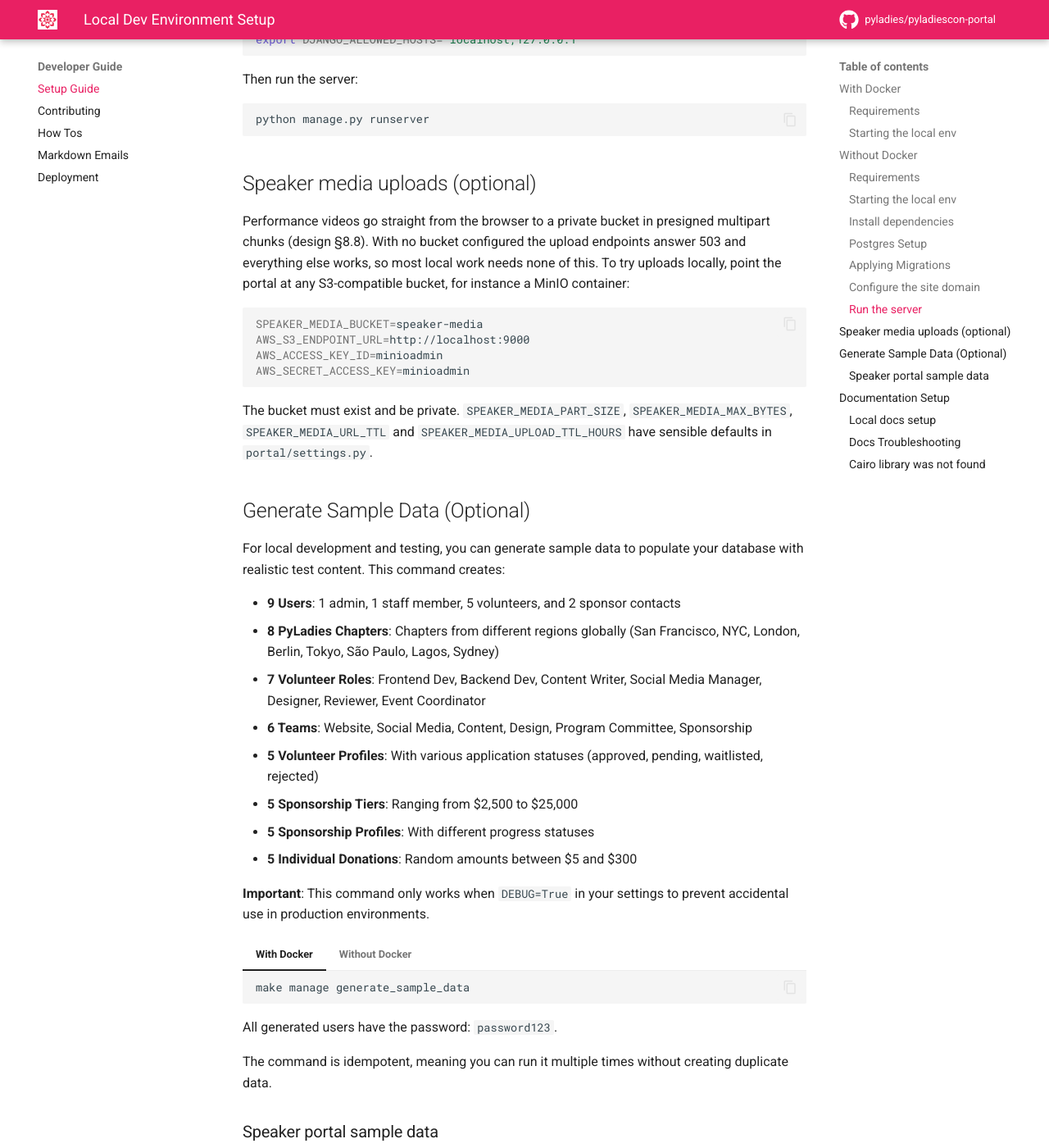
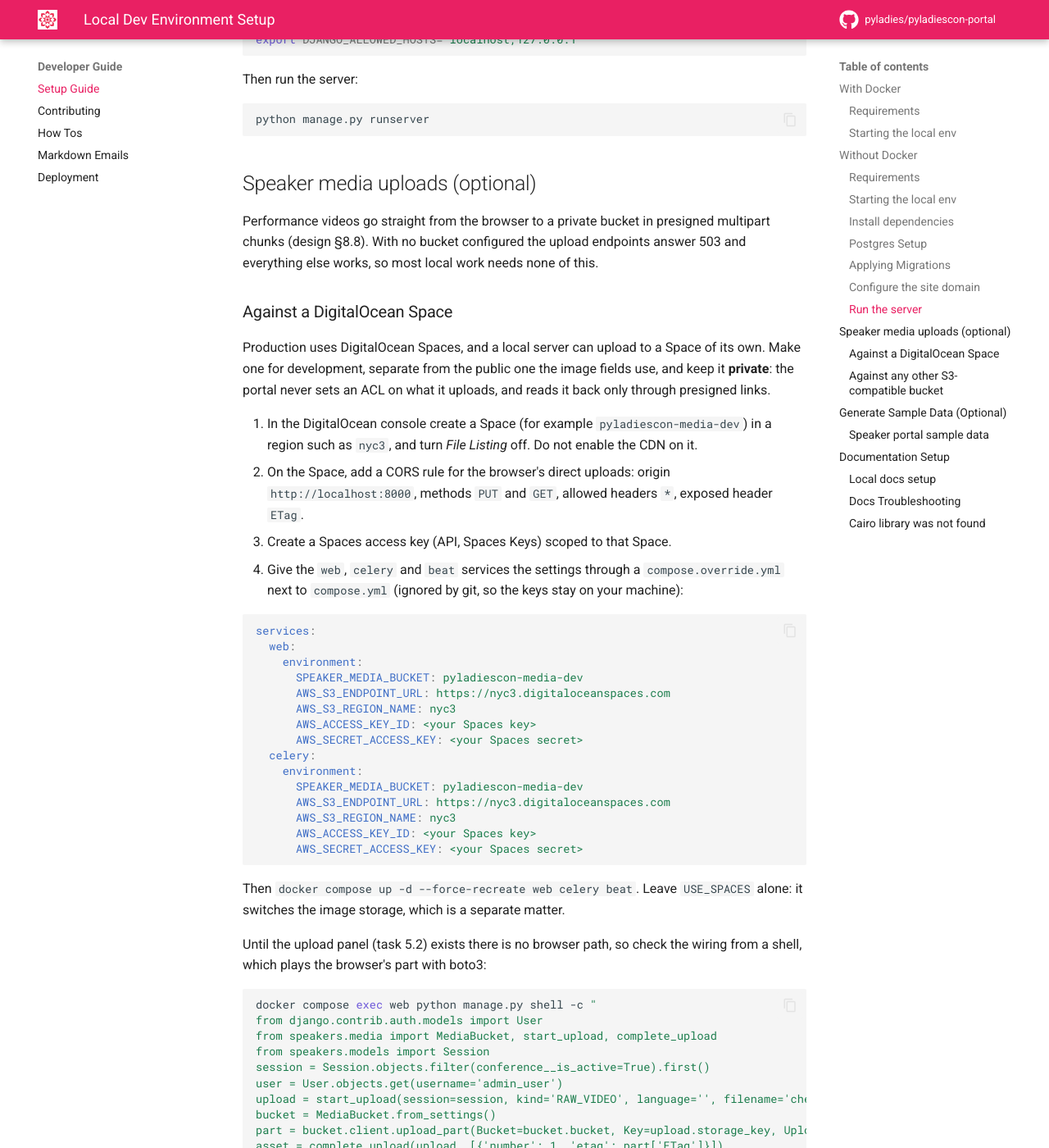
Before and after one commit to pyladies/pyladiescon-portal, an MkDocs documentation site: the page built from docs/developer/setup.md, in a window 1280 px wide and 1400 px high, scrolled down 3382 px. Shown: the whole window at 82% size. Built offline with MkDocs 1.6.1 and Material for MkDocs 9.7.7, drawn with Linux system fonts in a browser that asks for light colours; comment, search, counter and statistics services are not loaded; some of the changed text lies outside the part shown.

Commit message:
Setup guide: uploads against a DigitalOcean Space from a local server
A private Space of its own, its CORS rule, the keys through an ignored
compose override, and a shell snippet that plays the browser's part until
the upload panel exists.

````diff
--- a/docs/developer/setup.md
+++ b/docs/developer/setup.md
@@ -234,18 +234,78 @@ python manage.py runserver
 Performance videos go straight from the browser to a private bucket in
 presigned multipart chunks (design §8.8). With no bucket configured the
 upload endpoints answer 503 and everything else works, so most local work
-needs none of this. To try uploads locally, point the portal at any
-S3-compatible bucket, for instance a MinIO container:
+needs none of this.
+
+### Against a DigitalOcean Space
+
+Production uses DigitalOcean Spaces, and a local server can upload to a
+Space of its own. Make one for development, separate from the public one
+the image fields use, and keep it **private**: the portal never sets an
+ACL on what it uploads, and reads it back only through presigned links.
+
+1. In the DigitalOcean console create a Space (for example
+   `pyladiescon-media-dev`) in a region such as `nyc3`, and turn *File
+   Listing* off. Do not enable the CDN on it.
+2. On the Space, add a CORS rule for the browser's direct uploads:
+   origin `http://localhost:8000`, methods `PUT` and `GET`, allowed headers
+   `*`, exposed header `ETag`.
+3. Create a Spaces access key (API, Spaces Keys) scoped to that Space.
+4. Give the `web`, `celery` and `beat` services the settings through a
+   `compose.override.yml` next to `compose.yml` (ignored by git, so the
+   keys stay on your machine):
+
+```yaml
+services:
+  web:
+    environment:
+      SPEAKER_MEDIA_BUCKET: pyladiescon-media-dev
+      AWS_S3_ENDPOINT_URL: https://nyc3.digitaloceanspaces.com
+      AWS_S3_REGION_NAME: nyc3
+      AWS_ACCESS_KEY_ID: <your Spaces key>
+      AWS_SECRET_ACCESS_KEY: <your Spaces secret>
+  celery:
+    environment:
+      SPEAKER_MEDIA_BUCKET: pyladiescon-media-dev
+      AWS_S3_ENDPOINT_URL: https://nyc3.digitaloceanspaces.com
+      AWS_S3_REGION_NAME: nyc3
+      AWS_ACCESS_KEY_ID: <your Spaces key>
+      AWS_SECRET_ACCESS_KEY: <your Spaces secret>
+```
+
+   Then `docker compose up -d --force-recreate web celery beat`. Leave
+   `USE_SPACES` alone: it switches the image storage, which is a separate
+   matter.
+
+Until the upload panel (task 5.2) exists there is no browser path, so check
+the wiring from a shell, which plays the browser's part with boto3:
 
 ```bash
-SPEAKER_MEDIA_BUCKET=speaker-media
-AWS_S3_ENDPOINT_URL=http://localhost:9000
-AWS_ACCESS_KEY_ID=minioadmin
-AWS_SECRET_ACCESS_KEY=minioadmin
+docker compose exec web python manage.py shell -c "
+from django.contrib.auth.models import User
+from speakers.media import MediaBucket, start_upload, complete_upload
+from speakers.models import Session
+session = Session.objects.filter(conference__is_active=True).first()
+user = User.objects.get(username='admin_user')
+upload = start_upload(session=session, kind='RAW_VIDEO', language='', filename='check.bin', size_bytes=3, content_type='application/octet-stream', user=user)
+bucket = MediaBucket.from_settings()
+part = bucket.client.upload_part(Bucket=bucket.bucket, Key=upload.storage_key, UploadId=upload.upload_id, PartNumber=1, Body=b'ok!')
+asset = complete_upload(upload, [{'number': 1, 'etag': part['ETag']}])
+print(asset, asset.size_bytes, asset.download_url())
+"
 ```
 
-The bucket must exist and be private. `SPEAKER_MEDIA_PART_SIZE`,
-`SPEAKER_MEDIA_MAX_BYTES`, `SPEAKER_MEDIA_URL_TTL` and
+The printed link is presigned and opens the object for an hour; the same
+address without the signature is refused, which is the private Space doing
+its job.
+
+### Against any other S3-compatible bucket
+
+A MinIO container works the same way: `SPEAKER_MEDIA_BUCKET=speaker-media`,
+`AWS_S3_ENDPOINT_URL=http://localhost:9000` and MinIO's keys, with the
+bucket created and private.
+
+`SPEAKER_MEDIA_PART_SIZE`, `SPEAKER_MEDIA_MAX_BYTES`, `SPEAKER_MEDIA_URL_TTL`
+(how long a presigned link lives, 3600 seconds by default) and
 `SPEAKER_MEDIA_UPLOAD_TTL_HOURS` have sensible defaults in `portal/settings.py`.
 
 ## Generate Sample Data (Optional)
````
Also changed, not shown: 1 other file.
